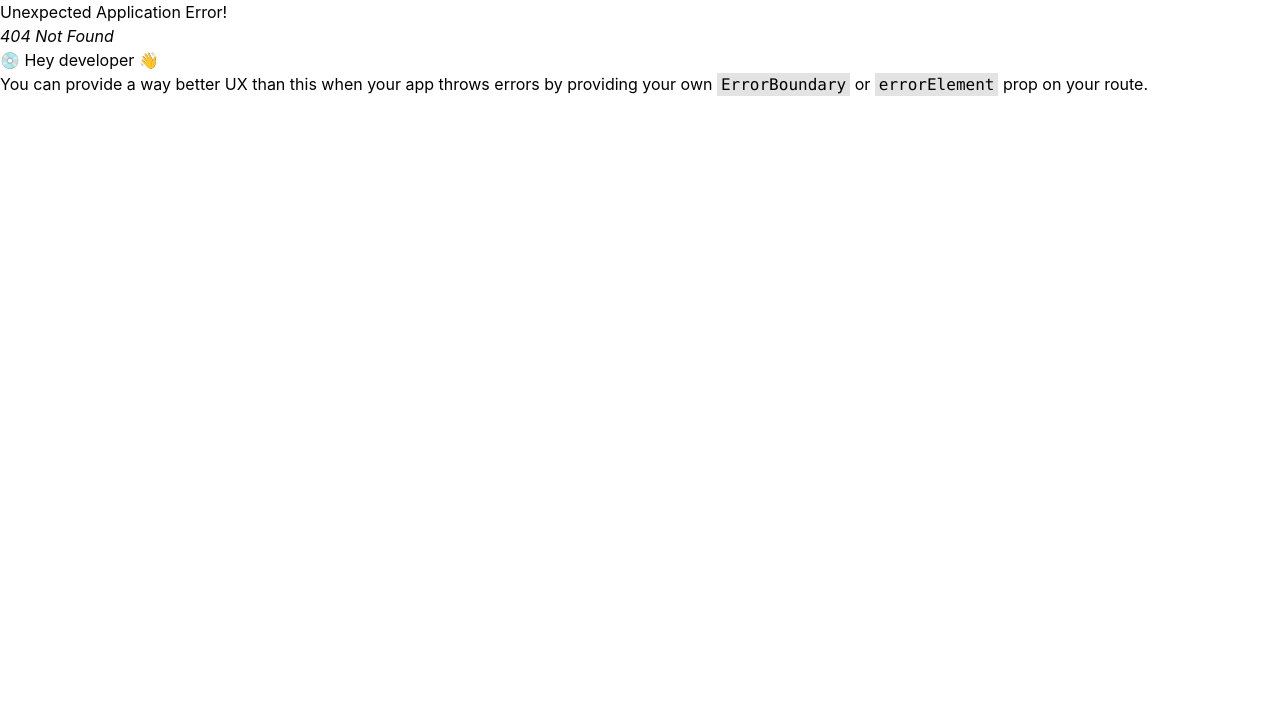
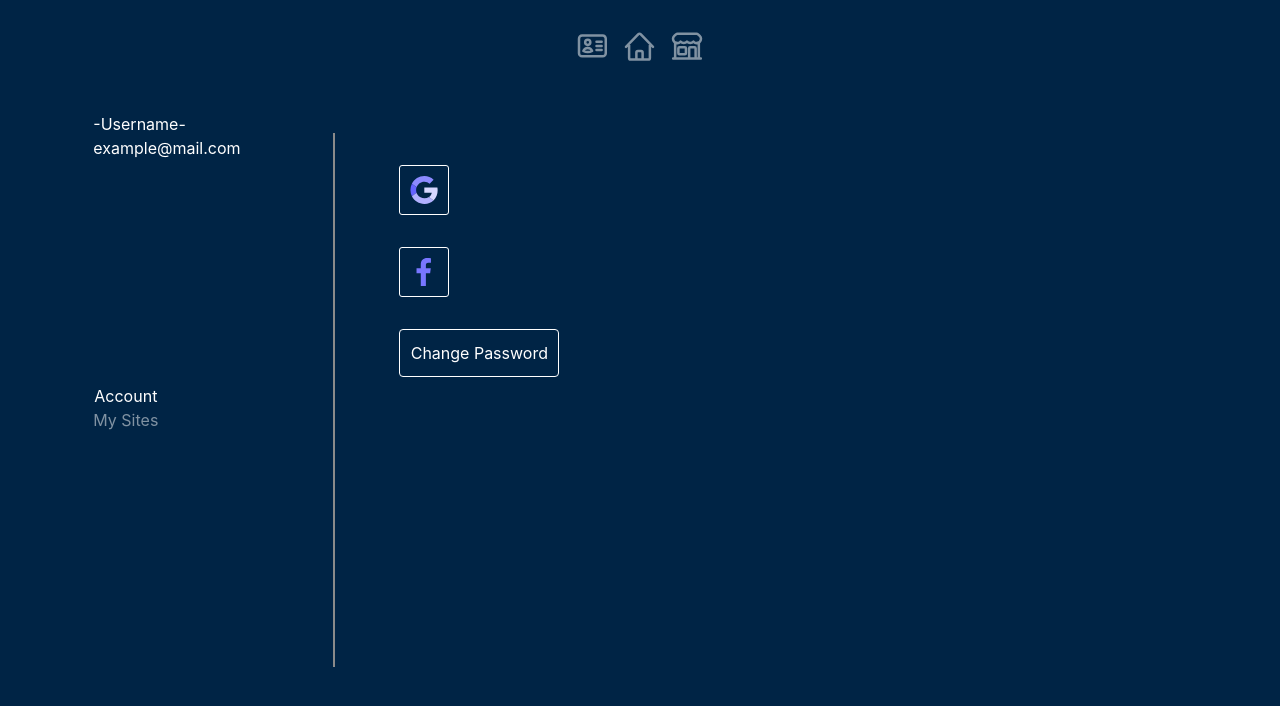
Before and after one commit to team-1-hop-2/DemoDay-2023, a React (Create React App) app in the folder frontend/: page /accountmysites in a window 1280 px wide. Before the commit this address had no page. Shown: the top 706 px of the page. Built offline with nearby package versions, Linux system fonts and the light colour scheme.

Commit message:
accountPage-frontend is finished

```diff
--- a/frontend/src/Components/HeaderComponent.jsx
+++ b/frontend/src/Components/HeaderComponent.jsx
@@ -1,9 +1,9 @@
 import React from "react";
 import { useNavigate } from "react-router-dom";
 // import { useLocation } from "react-router-dom";
-import AccountantPageIcon from "../Assets/accountantPageIcon";
-import HomePageIcon from "../Assets/homePageIcon";
-import StorePageIcon from "../Assets/storePageIcon";
+import AccountantPageIcon from "../assets/accountantPageIcon";
+import HomePageIcon from "../assets/homePageIcon";
+import StorePageIcon from "../assets/storePageIcon";
 
 // const styles = {
   // underlinedColor: {
--- a/frontend/src/pages/Accountpage/AccountPage.jsx
+++ b/frontend/src/pages/Accountpage/AccountPage.jsx
@@ -1,7 +1,26 @@
 import React from 'react'
 import HeaderComponent from '../../Components/HeaderComponent'
+import { useNavigate,useLocation } from "react-router-dom";
+
+const styles = {
+  underlinedColor: {
+      textDecoration: "none",
+      color: "rgba(255, 255, 255, 0.5)",
+  },
+
+  color: {
+      textDecoration: "none",
+  }
+}
 
 const AccountPage = () => {
+  const { pathname } = useLocation();
+  const navigate = useNavigate();
+
+  const navigator = (path) => {
+   navigate(path)
+  }
+
   return (
     <React.Fragment>
     <HeaderComponent/>
@@ -13,11 +32,11 @@ const AccountPage = () => {
           <p>example@mail.com</p>
         </div>
         <div className='flex flex-col'>
-          <button>Account</button>
-          <button>My Sites</button>
+          <button style={ pathname === "/account" ? styles.underlinedColor : styles.color } onClick={() => navigator('/account')} >Account</button>
+          <button style={ pathname === "/accountmysites" ? styles.underlinedColor : styles.color } onClick={() => navigator('/accountmysites')} >My Sites</button>
         </div>
       </div>
-      <div className='w-2/3 h-4/6 border-l-2 border-[] flex justify-around'>
+      <div className='w-2/3 h-4/6 border-l-2 border-[#8A8A8A] flex justify-around'>
         <div className='w-full h-full'>
           <div className=' bg-[#494949] w-3/5 h-[16rem] ml-[5rem] mt-[2rem] rounded'></div>
           <div className=' bg-[#494949] w-3/5 h-[16rem] ml-[5rem] mt-[2rem] rounded'></div>
@@ -25,9 +44,9 @@ const AccountPage = () => {
         <div className='w-full h-[15rem] flex flex-col justify-around items-center'>
           <h1 className='text-white'>Webpage_Name_Placeholder</h1>
           <div className='flex justify-center items-center'>
-            <button className='border border-white rounded w-[8rem] h-[3rem] text-white mr-[2rem]'>Undeplay</button>
-            <button className='border border-white rounded w-[8rem] h-[3rem] text-white mr-[2rem]'>Manage</button>
-            <button className='border border-white rounded w-[8rem] h-[3rem] text-white mr-[2rem]'>View Site</button>
+            <button className='border border-white rounded w-[8rem] h-[3rem] text-white mr-[2rem] px-6 py-3 outline-none focus:ring-4 shadow-lg transform active:scale-x-75 transition-transform mx-5 flex'>Undeplay</button>
+            <button className='border border-white rounded w-[8rem] h-[3rem] text-white mr-[2rem] px-8 py-3 outline-none focus:ring-4 shadow-lg transform active:scale-x-75 transition-transform mx-5 flex'>Manage</button>
+            <button className='border border-white rounded w-[8rem] h-[3rem] text-white mr-[2rem] px-7 py-3 outline-none focus:ring-4 shadow-lg transform active:scale-x-75 transition-transform mx-5 flex'>View Site</button>
           </div>
         </div>
       </div>
--- /dev/null
+++ b/frontend/src/pages/Accountpage/AccountPageMysites.jsx
@@ -0,0 +1,56 @@
+import React from 'react'
+import HeaderComponent from '../../Components/HeaderComponent'
+import { useNavigate, useLocation } from "react-router-dom";
+import GoogleIcon from "../../assets/google"
+import FacebookIcon from "../../assets/facebook"
+
+const styles = {
+    underlinedColor: {
+        textDecoration: "none",
+        color: "rgba(255, 255, 255, 0.5)",
+    },
+
+    color: {
+        textDecoration: "none",
+    }
+}
+
+const AccountPageMysites = () => {
+
+    const { pathname } = useLocation();
+    const navigate = useNavigate();
+
+  const navigator = (path) => {
+   navigate(path)
+  }
+
+  return (
+    <React.Fragment>
+    <HeaderComponent/>
+    <div className='bg-[#002445] w-screen h-screen flex justify-center items-center'>
+
+      <div className='w-[10rem] h-[20rem] flex flex-col justify-between items-baseline text-white mr-[5rem] mb-[16rem]'>
+        <div className=''>
+          <h1>-Username-</h1>
+          <p>example@mail.com</p>
+        </div>
+        <div className='flex flex-col'>
+          <button style={ pathname === "/account" ? styles.underlinedColor : styles.color } onClick={() => navigator('/account')} >Account</button>
+          <button style={ pathname === "/accountmysites" ? styles.underlinedColor : styles.color } onClick={() => navigator('/accountmysites')}>My Sites</button>
+        </div>
+      </div>
+      <div className='w-2/3 h-4/6 border-l-2 border-[#8A8A8A] flex flex-col justify-start '>
+        <div className='ml-[4rem] mt-[2rem] '>
+            <GoogleIcon/>
+        </div>
+        <div className='ml-[4rem] mt-[2rem] '>
+            <FacebookIcon/>
+        </div>
+            <button className='w-[10rem] h-[3rem] rounded text-white border ml-[4rem] mt-[2rem]'>Change Password</button>
+        </div>
+      </div>
+    </React.Fragment>
+  )
+}
+
+export default AccountPageMysites;
--- a/frontend/src/pages/App.jsx
+++ b/frontend/src/pages/App.jsx
@@ -2,6 +2,7 @@ import Homepage from './Homepage/Homepage'
 import  Accountpage from './Accountpage/AccountPage'
 import  Storepage  from './Storepage/Storepage'
 import { createBrowserRouter, RouterProvider } from 'react-router-dom'
+import AccountPageMysites from './Accountpage/AccountPageMysites'
 
 const router = createBrowserRouter([
   {
@@ -11,6 +12,10 @@ const router = createBrowserRouter([
   {
     path:'/account',
     element: <Accountpage/>,
+  },
+  {
+    path:'/accountmysites',
+    element: <AccountPageMysites/>,
   },
   {
     path:'/store',
```
